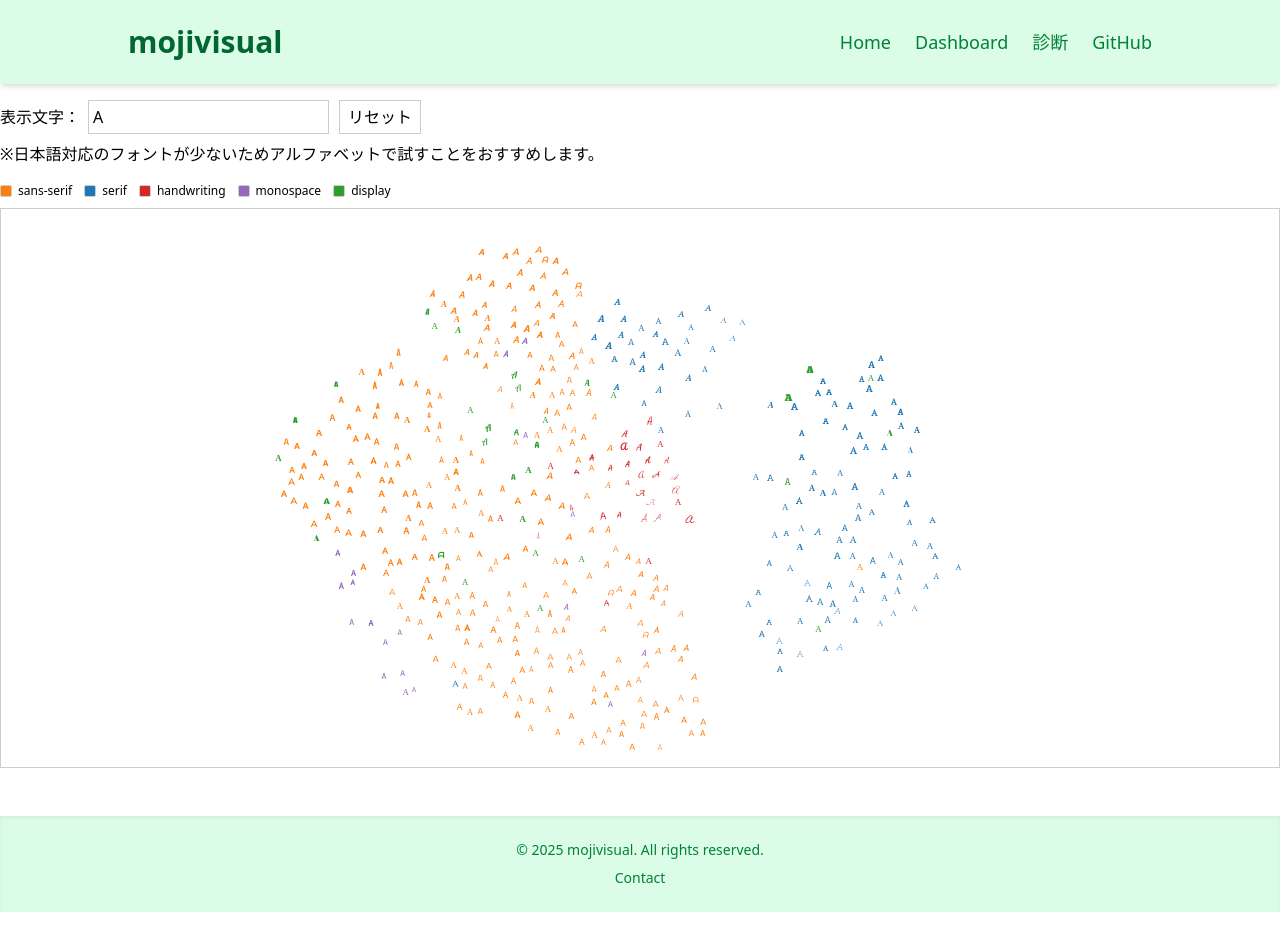
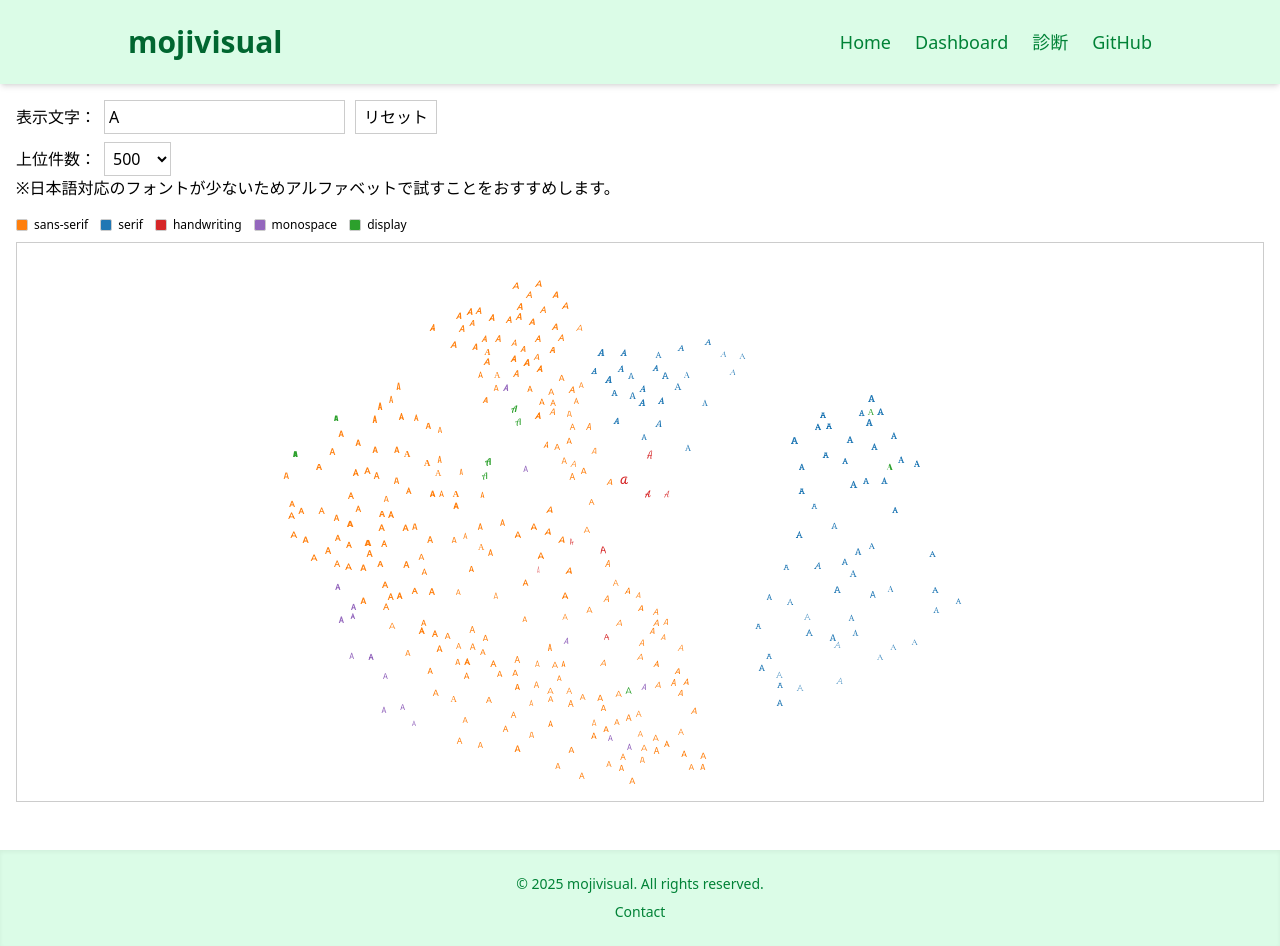
Before and after one commit to minmmmmin/font, a React (Vite) app: page /dashboard in a window 1280 px wide. Before the commit the page ends 912 px from the top, so only its background shows below. Built offline with nearby package versions, Linux system fonts and the light colour scheme; a web font is replaced by a local one.

Commit message:
選択画面追加

```diff
--- a/src/pages/Dashboard.jsx
+++ b/src/pages/Dashboard.jsx
@@ -4,14 +4,15 @@ import data from "../../output2.json";
 
 const Dashboard = () => {
   const [glyph, setGlyph] = useState("A");
+  const [showTop, setShowTop] = useState(500);
 
   // ===== d3用の参照 =====
   const svgRef = useRef(null);
   const contentRef = useRef(null);
   const zoomRef = useRef(null);
 
-  // 全体件数（ユーザー情報では 1881 件）
-  const TOTAL = data.length; // 必要なら 1881 固定にしてもOK: const TOTAL = 1881;
+  // 全体件数
+  const TOTAL = data.length; // 1881 固定にするなら const TOTAL = 1881;
 
   // family抽出
   const extractFamily = (family) =>
@@ -108,11 +109,10 @@ const Dashboard = () => {
     };
   }, [bounds.minX, bounds.maxX, bounds.minY, bounds.maxY]);
 
-  let array = [];
   const fontSize = 0.2;
 
   return (
-    <div>
+    <div style={{ paddingInline: 16 }}>
       {fontLinks}
 
       <div
@@ -121,6 +121,8 @@ const Dashboard = () => {
           marginBottom: "0.5rem",
           display: "flex",
           gap: "10px",
+          alignItems: "center",
+          flexWrap: "wrap",
         }}
       >
         <label>
@@ -137,10 +139,10 @@ const Dashboard = () => {
           />
         </label>
 
-        {/* すぐに全体表示へ戻るボタン */}
+        {/* すぐに全体表示へ戻る */}
         <button
           onClick={() => {
-            if (!svgRef.current) return;
+            if (!svgRef.current || !zoomRef.current) return;
             const svg = d3.select(svgRef.current);
             svg
               .transition()
@@ -157,10 +159,27 @@ const Dashboard = () => {
         </button>
       </div>
 
+      {/* 上位件数セレクト */}
+      <label style={{ display: "flex", alignItems: "center", gap: 8 }}>
+        上位件数：
+        <select
+          value={showTop}
+          onChange={(e) => setShowTop(Number(e.target.value))}
+          style={{ border: "1px solid #ccc", padding: "0.25rem" }}
+        >
+          {[100, 500, 1000, TOTAL].map((n) => (
+            <option key={n} value={n}>
+              {n}
+            </option>
+          ))}
+        </select>
+      </label>
+
       <div style={{ marginBottom: "1rem", display: "flex", gap: "10px" }}>
         ※日本語対応のフォントが少ないためアルファベットで試すことをおすすめします。
       </div>
 
+      {/* 凡例 */}
       <div
         style={{
           display: "flex",
@@ -205,11 +224,18 @@ const Dashboard = () => {
       >
         {/* 変換を当てたい要素群をgにまとめてref */}
         <g ref={contentRef}>
-          {data.map((d, i) => {
+          {(() => {
+            // シンプルな当たり判定（重なり抑制）
+            const occupied = [];
+            const items = [];
+
+            for (let i = 0; i < data.length; i++) {
+              const d = data[i];
               const dx = parseFloat(d.x);
               const dy = parseFloat(d.y);
 
-            const conti = array.map((a) => {
+              // 既存テキストと重なっていたらスキップ
+              const hasOverlap = occupied.some((a) => {
                 const overlap = !(
                   (
                     dx + fontSize < a.x1 || // 完全に左
@@ -221,25 +247,22 @@ const Dashboard = () => {
                 return overlap;
               });
 
-            const hasTrue = conti.some((v) => v === true);
-            if (!hasTrue) {
-              array.push({
-                x1: dx,
-                x2: dx + fontSize,
-                y1: dy,
-                y2: dy + fontSize,
-              });
-            }
-
               const fam = extractFamily(d.family);
               const { fontWeight, fontStyle } = parseVariant(d.variant);
 
-            // ホバー表示内容：フォント名・バリアント・カテゴリ・インデックス
-            const label = `${fam} ${d.variant}${d.category}
-            シェア数：${i + 1} / ${TOTAL}`;
+              // ホバー表示内容：フォント名・バリアント・カテゴリ・インデックス（左詰め＆改行）
+              const label = `${fam} ${d.variant} — ${d.category}
+${i + 1} / ${TOTAL}`;
 
-            if (i < 1000 && !hasTrue) {
-              return (
+              if (i < showTop && !hasOverlap) {
+                occupied.push({
+                  x1: dx,
+                  y1: dy,
+                  x2: dx + fontSize,
+                  y2: dy + fontSize,
+                });
+
+                items.push(
                   <text
                     key={i}
                     x={dx}
@@ -261,16 +284,10 @@ const Dashboard = () => {
                   </text>
                 );
               }
+            }
 
-            array.push({
-              x1: dx,
-              y1: dy,
-              x2: dx + fontSize,
-              y2: dy + fontSize,
-            });
-
-            return null;
-          })}
+            return items;
+          })()}
         </g>
       </svg>
     </div>
```
Lines whose indentation alone changed are shown as unchanged.
